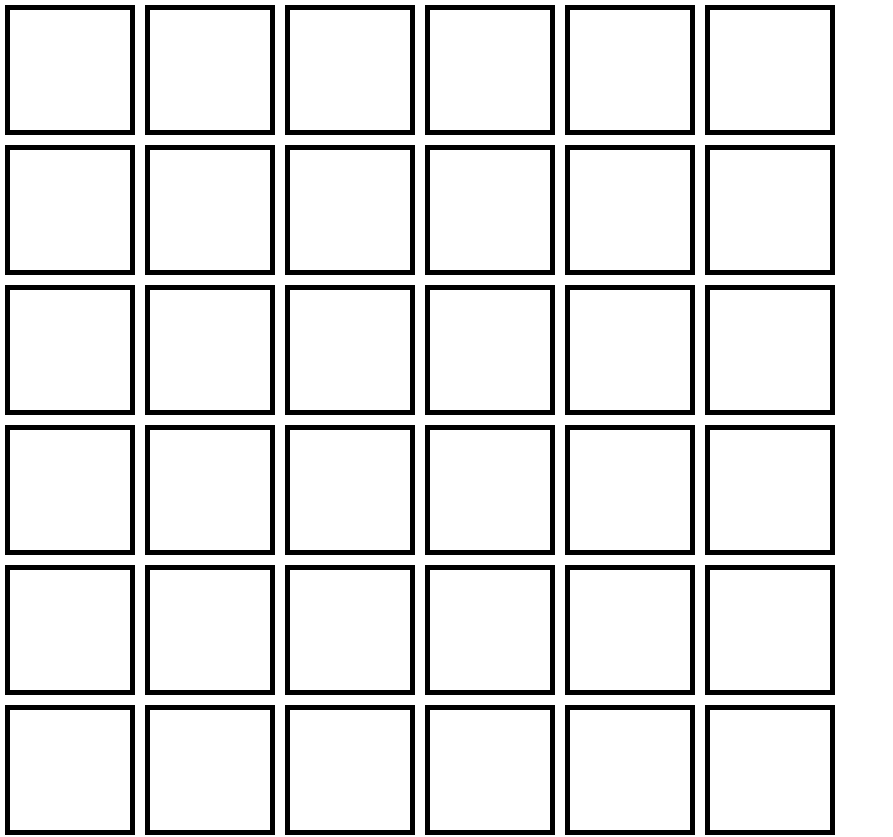
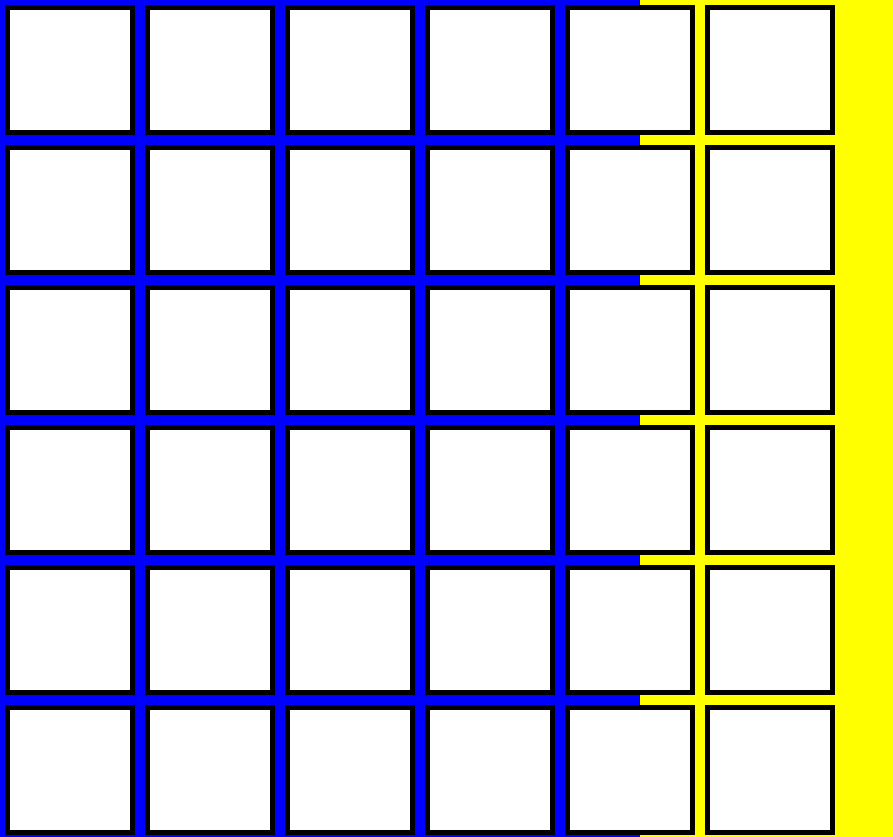
Before and after one commit to Wi11iamYuan/PROJECT-TURTLE, a React (Create React App) app in the folder turtle/: page / in a window 1280 px wide. Shown: the top 837 px of the page, without its empty margins (0-893 px from the left). Built offline with nearby package versions, Linux system fonts and the light colour scheme.

Commit message:
fixed css

```diff
--- a/turtle/src/App.css
+++ b/turtle/src/App.css
@@ -3,7 +3,7 @@
   height: 100%;
   padding: 0;
   margin: 0;
-  background-color: linear-gradient(to right, blue 50%, yellow 50%);
+  background: linear-gradient(to right, blue 50%, yellow 50%);
   color: "black";
 }
 
```
